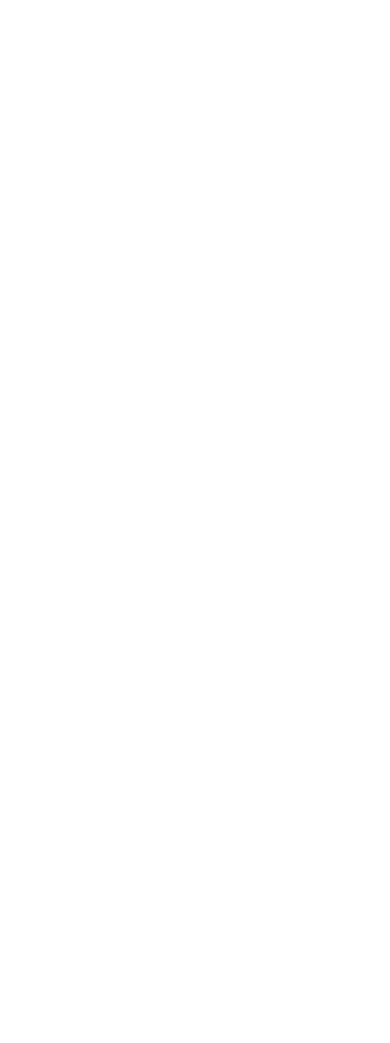
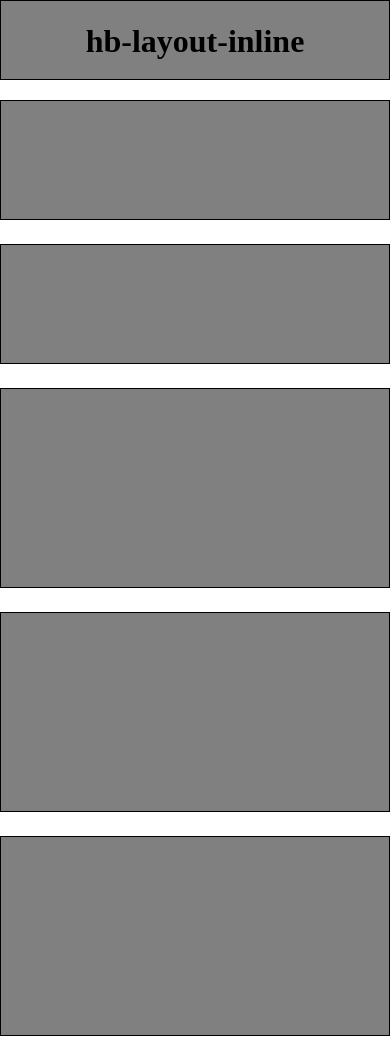
Before and after one commit to williamegomez/hb-layout-inline, a plain HTML site: page index.html in a window 390 px wide. Shown: the top 1043 px of the page. Before the commit the page ends 844 px from the top, so only its background shows below. Drawn offline with Linux system fonts and the light colour scheme.

Commit message:
Inline casi listo, hay que revisar que se puede cambiar, se removieron todos los float, falta revisar si es responsive

```diff
--- a/css/styles.css
+++ b/css/styles.css
@@ -0,0 +1,127 @@
+
+* {
+    margin: 0;
+    padding: 0;
+    box-sizing: border-box;
+  }
+
+  .container {
+      width: 100%;
+      max-width: 1024px;
+      margin: 80px auto;
+  }
+
+  .navigationbar {
+      background-color: gray;
+      top: 0;
+      width: 100%;
+      position: fixed;
+      max-width: 1024px;
+      height: 80px;
+      border: 1px;
+      border-style: solid;
+  }
+
+  .rows {
+      margin-top: 20px;
+      display: inline-block;
+      width: 100%;
+  }
+
+  .footer {
+      margin-top: 20px;
+      background-color: gray;
+      width: 100%;
+      height: 200px;
+      position: relative;
+      display: inline-block;
+      border: 1px;
+      border-style: solid;
+  }
+
+
+  .half-width{
+      border: 1px;
+      border-style: solid;
+      display: inline-block;
+      width: calc(50% - 10px);
+      height: 120px;
+      background-color: gray;
+  }
+
+  .half-width:nth-of-type(1){
+      margin-right: 20px;
+  }
+
+  .third-width{
+      border: 1px;
+      border-style: solid;
+      display: inline-block;
+      width: calc(33.333% - 13.333px);
+      height: 200px;
+      background-color: gray;
+  }
+
+  .third-width:nth-of-type(1){
+      margin-right: 20px;
+  }
+
+  .third-width:nth-of-type(2){
+      margin-right: 20px;
+  }
+
+
+  .square{
+      position: absolute;
+      width: 150px;
+      height: 150px;
+      top: 50%;
+      left: 50%;
+      transform: translate(-50%,-50%);
+      background-color: gray;
+      border: 1px;
+      border-style: solid;
+  }
+
+  .encabezado{
+      text-align: center;
+      line-height: 80px;
+      height: 80px;
+  }
+
+
+
+  /* (1600x900) HD+ Display */
+  @media  screen and (max-width: 480px) {
+      /* insert styles here */
+      .half-width{
+          width: 100%;
+      }
+
+      .half-width:nth-of-type(2){
+          margin-top: 20px;
+      }
+
+      .third-width{
+          width: 100%;
+      }
+
+      .third-width:nth-of-type(2){
+          margin-top: 20px;
+      }
+
+      .third-width:nth-of-type(3){
+          margin-top: 20px;
+      }
+
+      .navigationbar {
+          max-width: 480px;
+      }
+  }
+
+  /* (1920x1080) Full HD Display */
+  @media  screen and (max-width: 720px) {
+      .navigationbar {
+          max-width: 720px;
+      }
+  }
--- a/index.html
+++ b/index.html
@@ -5,8 +5,24 @@
     <meta name="viewport" content="width=device-width, initial-scale=1.0">
     <meta http-equiv="X-UA-Compatible" content="ie=edge">
     <title>Document</title>
+
+    <link rel="stylesheet" href="css/styles.css">
+
 </head>
 <body>
-
+    <div class="container">
+        <div class="navigationbar">
+            <h1 class="encabezado">hb-layout-inline</h1>
+        </div>
+        <div class="rows">
+            <div class="half-width"></div><div class="half-width"></div>
+        </div>
+        <div class="rows">
+            <div class="third-width"></div><div class="third-width"></div><div class="third-width"></div>
+        </div>
+        <div class="footer thirdrow">
+            <div class="square"></div>
+        </div>
+    </div>
 </body>
 </html>
```
